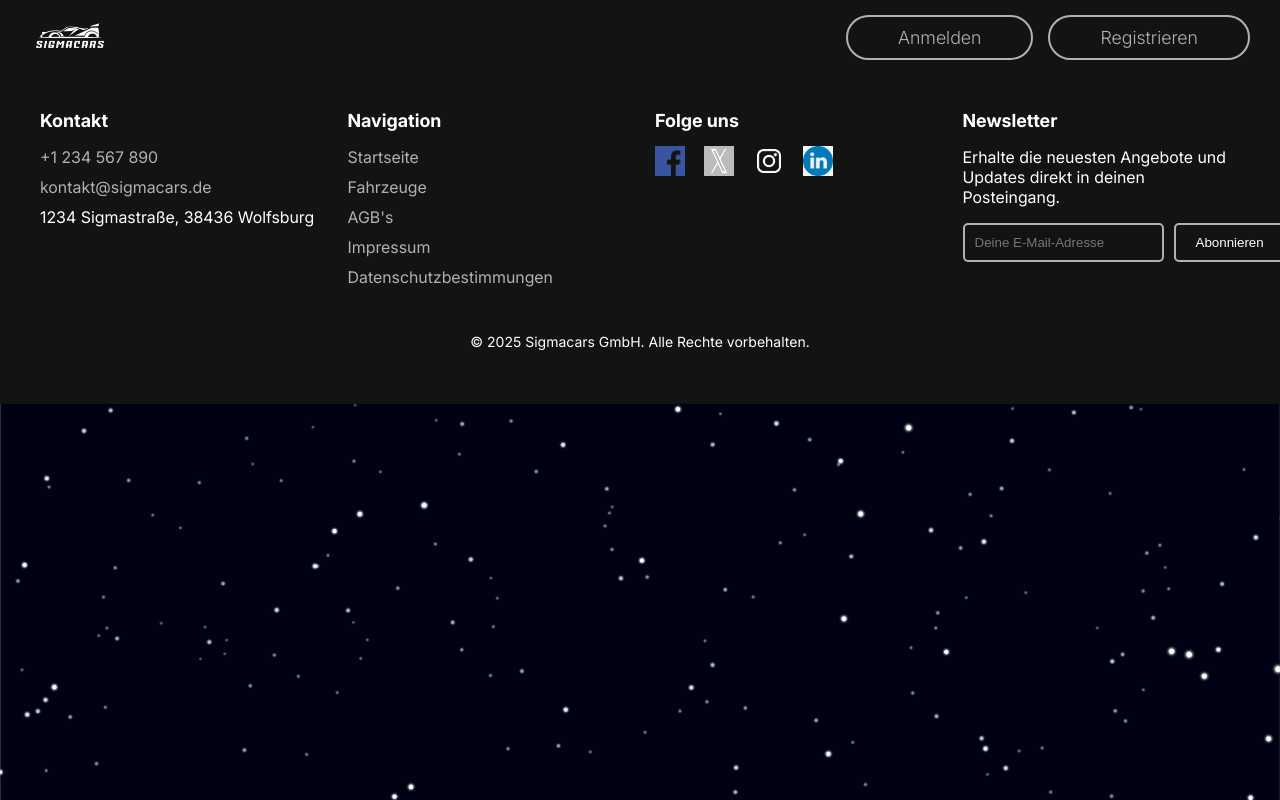
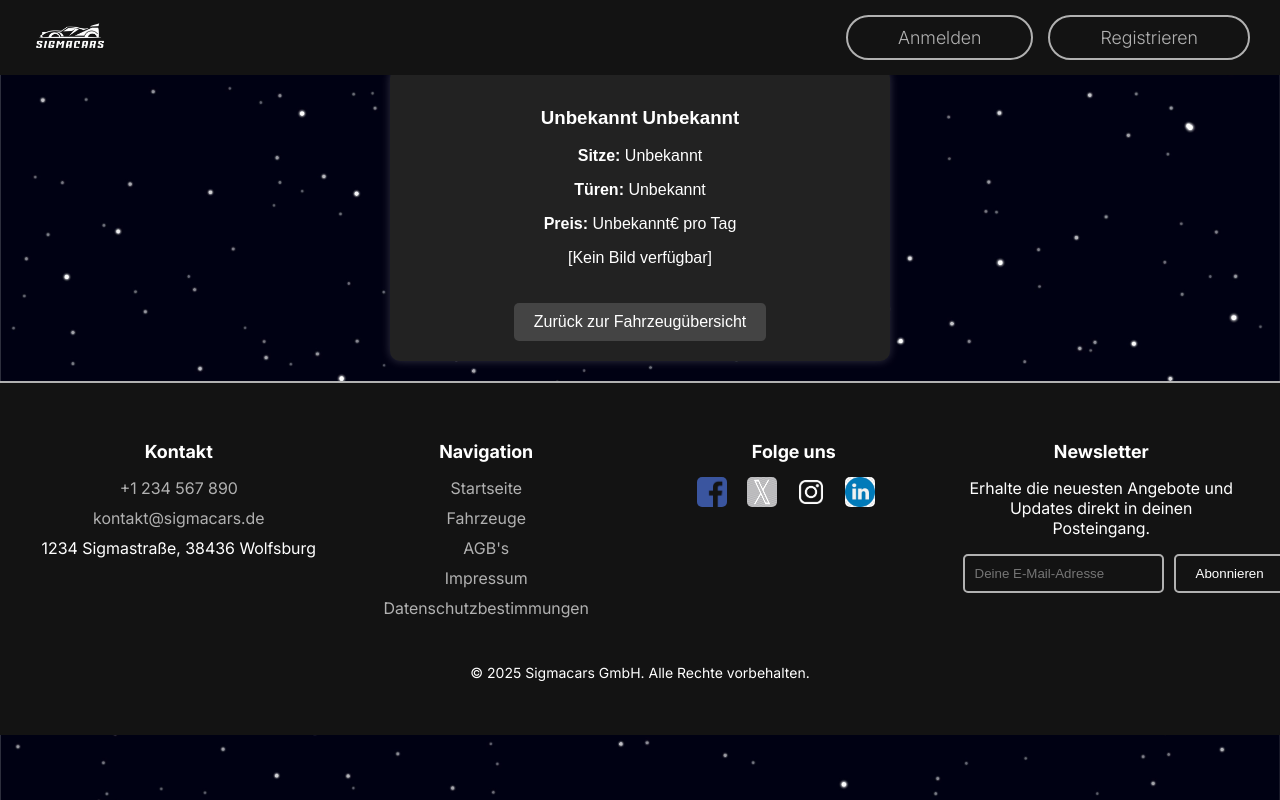
Before and after one commit to lars0705/autovermietung, a PHP site: page /product_detail.php in a window 1280 px wide. Run offline with PHP 8.4, Linux system fonts and the light colour scheme.

Commit message:
product detail

```diff
--- a/pages/product_detail.php
+++ b/pages/product_detail.php
@@ -6,7 +6,77 @@
   </head>
   <body>
     <?php include '../components/header.php'; ?>
-    <p>produktdetailseite</p>
+    <?php
+// Fahrzeugdaten aus URL abrufen
+$id = isset($_GET['id']) ? htmlspecialchars($_GET['id']) : "Unbekannt";
+$name = isset($_GET['name']) ? htmlspecialchars($_GET['name']) : "Unbekannt";
+$vendor = isset($_GET['vendor']) ? htmlspecialchars($_GET['vendor']) : "Unbekannt";
+$seats = isset($_GET['seats']) ? htmlspecialchars($_GET['seats']) : "Unbekannt";
+$doors = isset($_GET['doors']) ? htmlspecialchars($_GET['doors']) : "Unbekannt";
+$price = isset($_GET['price']) ? htmlspecialchars($_GET['price']) : "Unbekannt";
+$image = isset($_GET['image']) ? htmlspecialchars($_GET['image']) : "";
+?>
+
+<!DOCTYPE html>
+<html lang="de">
+<head>
+    <meta charset="UTF-8">
+    <title>Produktdetails</title>
+    <style>
+        body {
+            background-color: #000;
+            color: #fff;
+            font-family: Arial, sans-serif;
+            text-align: center;
+        }
+        .detail-container {
+            max-width: 500px;
+            margin: 20px auto;
+            padding: 20px;
+            background-color: #222;
+            border-radius: 10px;
+            box-shadow: 0 0 10px rgba(255, 255, 255, 0.2);
+            text-align: center;
+        }
+        img {
+            width: 100%;
+            border-radius: 5px;
+        }
+        .back-link {
+            display: inline-block;
+            margin-top: 20px;
+            padding: 10px 20px;
+            background-color: #444;
+            color: #fff;
+            text-decoration: none;
+            border-radius: 5px;
+        }
+        .back-link:hover {
+            background-color: #666;
+        }
+    </style>
+</head>
+<body>
+
+<h2>Fahrzeugdetails</h2>
+
+<div class="detail-container">
+    <h3><?php echo $vendor . " " . $name; ?></h3>
+    <p><strong>Sitze:</strong> <?php echo $seats; ?></p>
+    <p><strong>Türen:</strong> <?php echo $doors; ?></p>
+    <p><strong>Preis:</strong> <?php echo $price; ?>€ pro Tag</p>
+    <?php if (!empty($image)): ?>
+        <img src="../images/<?php echo $image; ?>" alt="Fahrzeugbild">
+    <?php else: ?>
+        <p>[Kein Bild verfügbar]</p>
+    <?php endif; ?>
+
+    <a href="product_list.php" class="back-link">Zurück zur Fahrzeugübersicht</a>
+</div>
+
+</body>
+</html>
+
     <?php include '../components/footer.php'; ?>
   </body>
 </html>
```
Also changed, not shown: components/product_card.php (+18 -1 lines).
